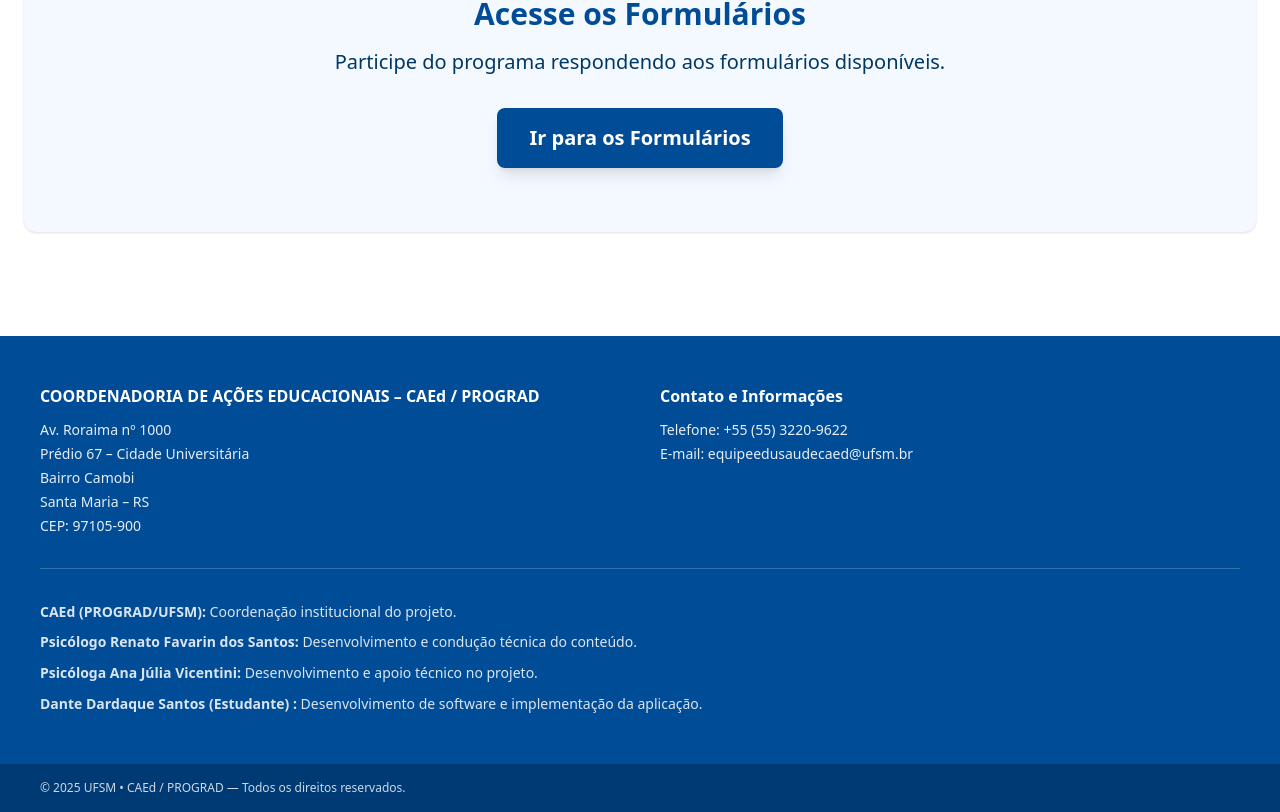
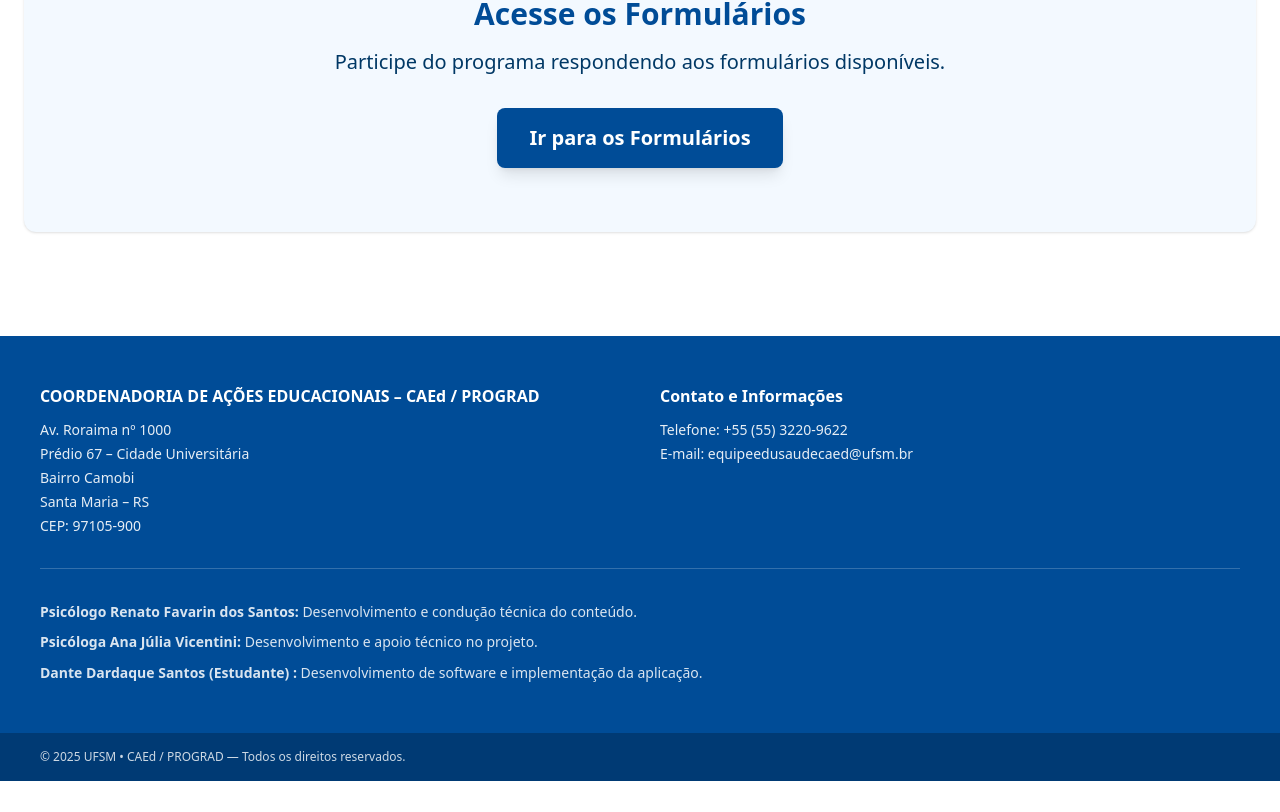
Before and after one commit to caed-ufsm/personality-form-app, a Next.js app: page / in a window 1280 px wide. Shown: the part 1552-2364 px from the top of the page. After the commit the page ends 2333 px from the top, so only its background shows below. Built offline with nearby package versions, Linux system fonts and the light colour scheme.

Commit message:
melhoria no texto footer

```diff
--- a/components/footer.tsx
+++ b/components/footer.tsx
@@ -56,9 +56,6 @@
         <div className="max-w-5xl text-sm text-white/85">
           <ul className="space-y-2 leading-relaxed">
             <li>
-              <strong>CAEd (PROGRAD/UFSM):</strong> Coordenação institucional do projeto.
-            </li>
-            <li>
               <strong>Psicólogo Renato Favarin dos Santos:</strong> Desenvolvimento e condução técnica do conteúdo.
             </li>
             <li>
```
